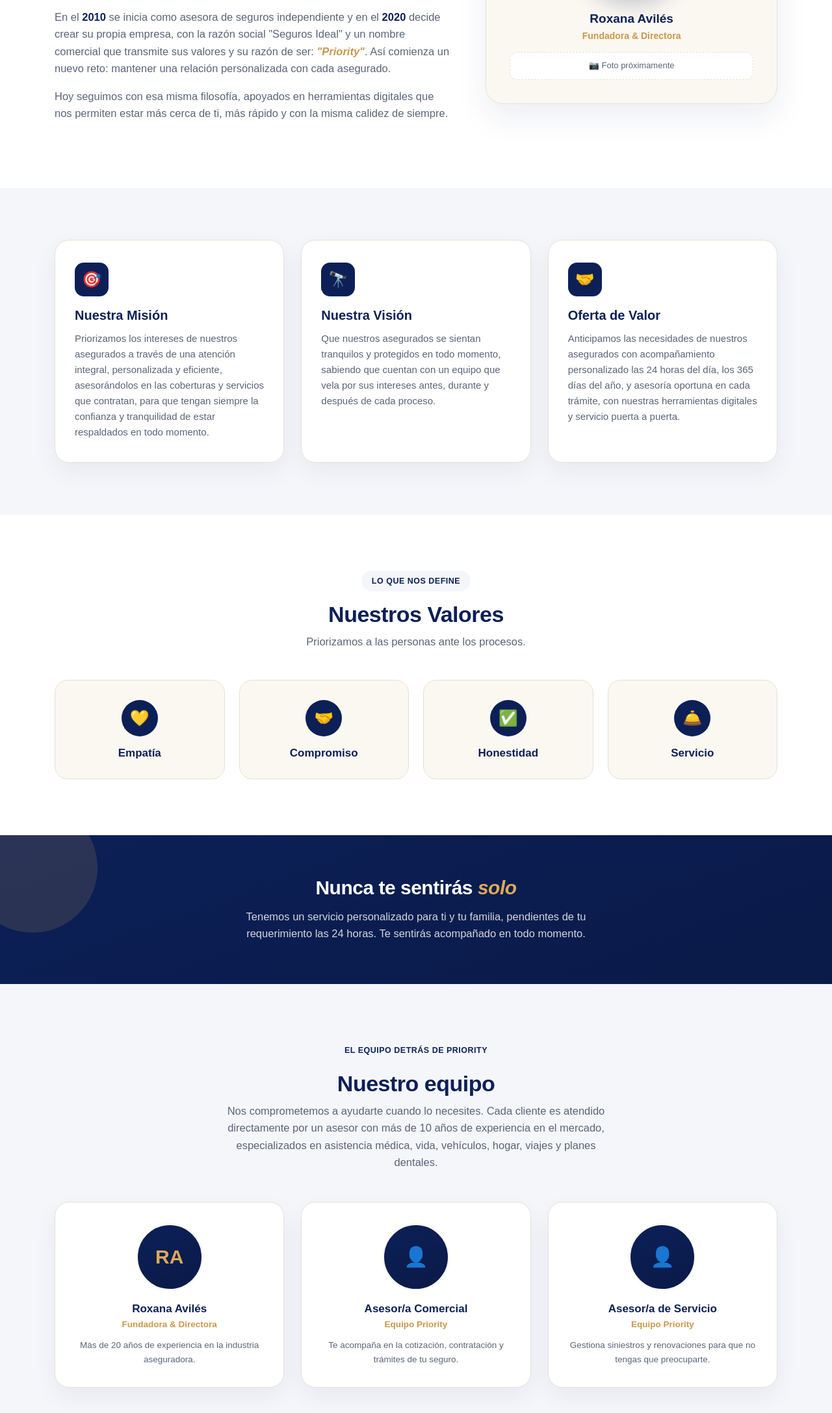
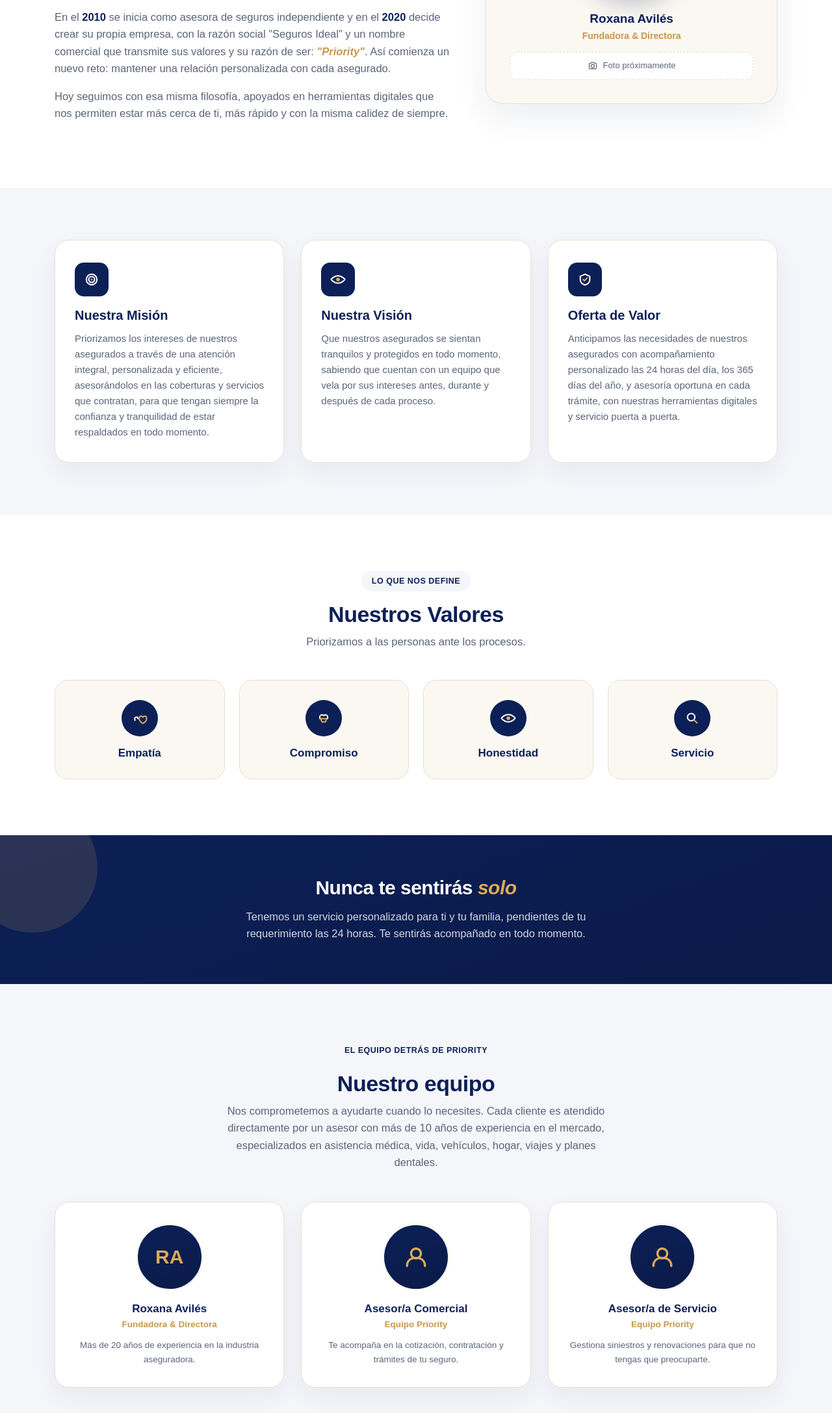
Before and after one commit to josuelizarzaburu-sudo/priority-web, a website: page nosotros.html in a window 1280 px wide. Shown: the part 867-3041 px from the top of the page at 65% size. Drawn offline with Linux system fonts and the light colour scheme.

Commit message:
Nosotros: reemplazar emojis por iconos SVG line-art (mismo estilo que index.html)

```diff
--- a/nosotros.html
+++ b/nosotros.html
@@ -61,14 +61,20 @@
   .portrait-ph{width:180px;height:180px;border-radius:50%;margin:0 auto 22px;background:linear-gradient(160deg,var(--navy),var(--navy-2));display:flex;align-items:center;justify-content:center;color:var(--gold);font-size:52px;font-weight:700;letter-spacing:1px;border:4px solid #fff;box-shadow:0 12px 30px rgba(12,32,87,.22)}
   .portrait-card h4{font-size:19px;color:var(--navy);margin-bottom:4px}
   .portrait-card .role{font-size:14px;color:var(--gold-2);font-weight:600;margin-bottom:14px}
-  .portrait-card .note{font-size:13px;color:var(--slate);background:#fff;border:1px dashed var(--line);border-radius:12px;padding:10px 14px}
+  .portrait-card .note{font-size:13px;color:var(--slate);background:#fff;border:1px dashed var(--line);border-radius:12px;padding:10px 14px;display:flex;align-items:center;justify-content:center;gap:8px}
+  .portrait-card .note svg{width:16px;height:16px;flex-shrink:0}
+  .portrait-card .note svg .st{fill:none;stroke:var(--slate);stroke-width:5;stroke-linecap:round;stroke-linejoin:round}
   @media(max-width:820px){.historia-grid{grid-template-columns:1fr}.historia{padding:56px 0}.historia h2{font-size:28px}.portrait-card{max-width:340px;margin:0 auto}}
 
   /* MISION / VISION / OFERTA */
   .mvo{background:var(--mist);padding:80px 0}
   .mvo-grid{display:grid;grid-template-columns:repeat(3,1fr);gap:26px}
   .mvo-card{background:#fff;border-radius:22px;padding:34px 30px;border:1px solid var(--line);box-shadow:0 14px 36px rgba(12,32,87,.06)}
-  .mvo-card .ic{width:52px;height:52px;border-radius:14px;background:var(--navy);display:flex;align-items:center;justify-content:center;margin-bottom:18px;font-size:24px}
+  .mvo-card .ic{width:52px;height:52px;border-radius:14px;background:var(--navy);display:flex;align-items:center;justify-content:center;margin-bottom:18px}
+  .mvo-card .ic svg{width:26px;height:26px;overflow:visible}
+  .mvo-card .ic svg .st{fill:none;stroke:#fff;stroke-width:5;stroke-linecap:round;stroke-linejoin:round}
+  .mvo-card .ic svg .ac{fill:none;stroke:var(--gold);stroke-width:5;stroke-linecap:round;stroke-linejoin:round}
+  .mvo-card .ic svg .acf{fill:var(--gold)}
   .mvo-card h3{font-size:20px;color:var(--navy);margin-bottom:12px}
   .mvo-card p{font-size:15px;color:var(--slate)}
   @media(max-width:820px){.mvo-grid{grid-template-columns:1fr}.mvo{padding:52px 0}}
@@ -80,7 +86,11 @@
   .val-grid{display:grid;grid-template-columns:repeat(4,1fr);gap:22px}
   .val-card{background:var(--cream);border:1px solid var(--line);border-radius:20px;padding:30px 20px;transition:transform .25s,box-shadow .25s}
   .val-card:hover{transform:translateY(-6px);box-shadow:0 16px 36px rgba(12,32,87,.1)}
-  .val-card .ic{width:56px;height:56px;border-radius:50%;background:var(--navy);color:var(--gold);display:flex;align-items:center;justify-content:center;margin:0 auto 16px;font-size:24px}
+  .val-card .ic{width:56px;height:56px;border-radius:50%;background:var(--navy);display:flex;align-items:center;justify-content:center;margin:0 auto 16px}
+  .val-card .ic svg{width:26px;height:26px;overflow:visible}
+  .val-card .ic svg .st{fill:none;stroke:#fff;stroke-width:5;stroke-linecap:round;stroke-linejoin:round}
+  .val-card .ic svg .ac{fill:none;stroke:var(--gold);stroke-width:5;stroke-linecap:round;stroke-linejoin:round}
+  .val-card .ic svg .acf{fill:var(--gold)}
   .val-card h4{font-size:17px;color:var(--navy)}
   @media(max-width:820px){.val-grid{grid-template-columns:1fr 1fr}.valores{padding:56px 0}.valores h2{font-size:28px}}
   @media(max-width:480px){.val-grid{grid-template-columns:1fr}}
@@ -100,7 +110,10 @@
   .equipo .sub{font-size:16.5px;color:var(--slate);max-width:600px;margin:0 auto}
   .team-grid{display:grid;grid-template-columns:repeat(3,1fr);gap:26px}
   .team-card{background:#fff;border-radius:22px;padding:32px 26px;text-align:center;border:1px solid var(--line);box-shadow:0 14px 34px rgba(12,32,87,.06)}
-  .team-ph{width:104px;height:104px;border-radius:50%;margin:0 auto 18px;background:linear-gradient(160deg,var(--navy),var(--navy-2));display:flex;align-items:center;justify-content:center;color:var(--gold);font-size:30px;font-weight:700;border:3px solid var(--cream)}
+  .team-ph{width:104px;height:104px;border-radius:50%;margin:0 auto 18px;background:linear-gradient(160deg,var(--navy),var(--navy-2));display:flex;align-items:center;justify-content:center;border:3px solid var(--cream)}
+  .team-ph svg{width:44px;height:44px;overflow:visible}
+  .team-ph svg .st{fill:none;stroke:var(--gold);stroke-width:5;stroke-linecap:round;stroke-linejoin:round}
+  .team-ph.initials{font-size:30px;font-weight:700;color:var(--gold)}
   .team-card h4{font-size:17px;color:var(--navy);margin-bottom:4px}
   .team-card .role{font-size:13.5px;color:var(--gold-2);font-weight:600;margin-bottom:10px}
   .team-card .desc{font-size:13.5px;color:var(--slate)}
@@ -191,7 +204,7 @@
       <div class="portrait-ph">RA</div>
       <h4>Roxana Avilés</h4>
       <div class="role">Fundadora &amp; Directora</div>
-      <div class="note">📷 Foto próximamente</div>
+      <div class="note"><svg viewBox="0 0 64 64"><path class="st" d="M10 22C10 19 12 17 15 17H21L24 12H40L43 17H49C52 17 54 19 54 22V46C54 49 52 51 49 51H15C12 51 10 49 10 46Z"/><circle class="st" cx="32" cy="34" r="10"/></svg> Foto próximamente</div>
     </div>
   </div>
 </section>
@@ -200,17 +213,17 @@
 <section class="mvo">
   <div class="wrap mvo-grid">
     <div class="mvo-card">
-      <div class="ic">🎯</div>
+      <div class="ic"><svg viewBox="0 0 64 64"><circle class="st" cx="32" cy="32" r="20"/><circle class="st" cx="32" cy="32" r="11"/><circle class="acf" cx="32" cy="32" r="4"/></svg></div>
       <h3>Nuestra Misión</h3>
       <p>Priorizamos los intereses de nuestros asegurados a través de una atención integral, personalizada y eficiente, asesorándolos en las coberturas y servicios que contratan, para que tengan siempre la confianza y tranquilidad de estar respaldados en todo momento.</p>
     </div>
     <div class="mvo-card">
-      <div class="ic">🔭</div>
+      <div class="ic"><svg viewBox="0 0 64 64"><path class="st" d="M6 32C6 32 16 18 32 18C48 18 58 32 58 32C58 32 48 46 32 46C16 46 6 32 6 32Z"/><circle class="acf" cx="32" cy="32" r="7"/></svg></div>
       <h3>Nuestra Visión</h3>
       <p>Que nuestros asegurados se sientan tranquilos y protegidos en todo momento, sabiendo que cuentan con un equipo que vela por sus intereses antes, durante y después de cada proceso.</p>
     </div>
     <div class="mvo-card">
-      <div class="ic">🤝</div>
+      <div class="ic"><svg viewBox="0 0 64 64"><path class="st" d="M32 12L50 20V32C50 43 42 50 32 53C22 50 14 43 14 32V20Z"/><path class="ac" d="M25 32L30 37L40 26"/></svg></div>
       <h3>Oferta de Valor</h3>
       <p>Anticipamos las necesidades de nuestros asegurados con acompañamiento personalizado las 24 horas del día, los 365 días del año, y asesoría oportuna en cada trámite, con nuestras herramientas digitales y servicio puerta a puerta.</p>
     </div>
@@ -224,10 +237,10 @@
     <h2>Nuestros Valores</h2>
     <p class="sub">Priorizamos a las personas ante los procesos.</p>
     <div class="val-grid">
-      <div class="val-card"><div class="ic">💛</div><h4>Empatía</h4></div>
-      <div class="val-card"><div class="ic">🤝</div><h4>Compromiso</h4></div>
-      <div class="val-card"><div class="ic">✅</div><h4>Honestidad</h4></div>
-      <div class="val-card"><div class="ic">🛎️</div><h4>Servicio</h4></div>
+      <div class="val-card"><div class="ic"><svg viewBox="0 0 64 64"><path class="st" d="M14 40C14 40 10 30 18 28C24 26.5 26 34 26 34"/><path class="ac" d="M44 52C44 52 30 44 30 33C30 27 34 24 38 24C41 24 43 26 44 29C45 26 47 24 50 24C54 24 58 27 58 33C58 44 44 52 44 52Z"/></svg></div><h4>Empatía</h4></div>
+      <div class="val-card"><div class="ic"><svg viewBox="0 0 64 64"><path class="st" d="M18 34C18 34 14 24 22 20C28 17 32 22 32 22C32 22 36 17 42 20C50 24 46 34 46 34"/><path class="ac" d="M20 34L44 34L38 46H26Z"/></svg></div><h4>Compromiso</h4></div>
+      <div class="val-card"><div class="ic"><svg viewBox="0 0 64 64"><path class="st" d="M6 32C6 32 16 18 32 18C48 18 58 32 58 32C58 32 48 46 32 46C16 46 6 32 6 32Z"/><circle class="acf" cx="32" cy="32" r="7"/></svg></div><h4>Honestidad</h4></div>
+      <div class="val-card"><div class="ic"><svg viewBox="0 0 64 64"><circle class="st" cx="28" cy="28" r="14"/><path class="ac" d="M38 38L50 50"/></svg></div><h4>Servicio</h4></div>
     </div>
   </div>
 </section>
@@ -250,21 +263,21 @@
     </div>
     <div class="team-grid">
       <div class="team-card">
-        <div class="team-ph">RA</div>
+        <div class="team-ph initials">RA</div>
         <h4>Roxana Avilés</h4>
         <div class="role">Fundadora &amp; Directora</div>
         <div class="desc">Más de 20 años de experiencia en la industria aseguradora.</div>
       </div>
       <div class="team-card">
         <!-- Placeholder genérico: reemplazar cuando se defina el asesor -->
-        <div class="team-ph">👤</div>
+        <div class="team-ph"><svg viewBox="0 0 64 64"><circle class="st" cx="32" cy="24" r="11"/><path class="st" d="M12 52C12 40 20 34 32 34C44 34 52 40 52 52"/></svg></div>
         <h4>Asesor/a Comercial</h4>
         <div class="role">Equipo Priority</div>
         <div class="desc">Te acompaña en la cotización, contratación y trámites de tu seguro.</div>
       </div>
       <div class="team-card">
         <!-- Placeholder genérico: reemplazar cuando se defina el asesor -->
-        <div class="team-ph">👤</div>
+        <div class="team-ph"><svg viewBox="0 0 64 64"><circle class="st" cx="32" cy="24" r="11"/><path class="st" d="M12 52C12 40 20 34 32 34C44 34 52 40 52 52"/></svg></div>
         <h4>Asesor/a de Servicio</h4>
         <div class="role">Equipo Priority</div>
         <div class="desc">Gestiona siniestros y renovaciones para que no tengas que preocuparte.</div>
```
